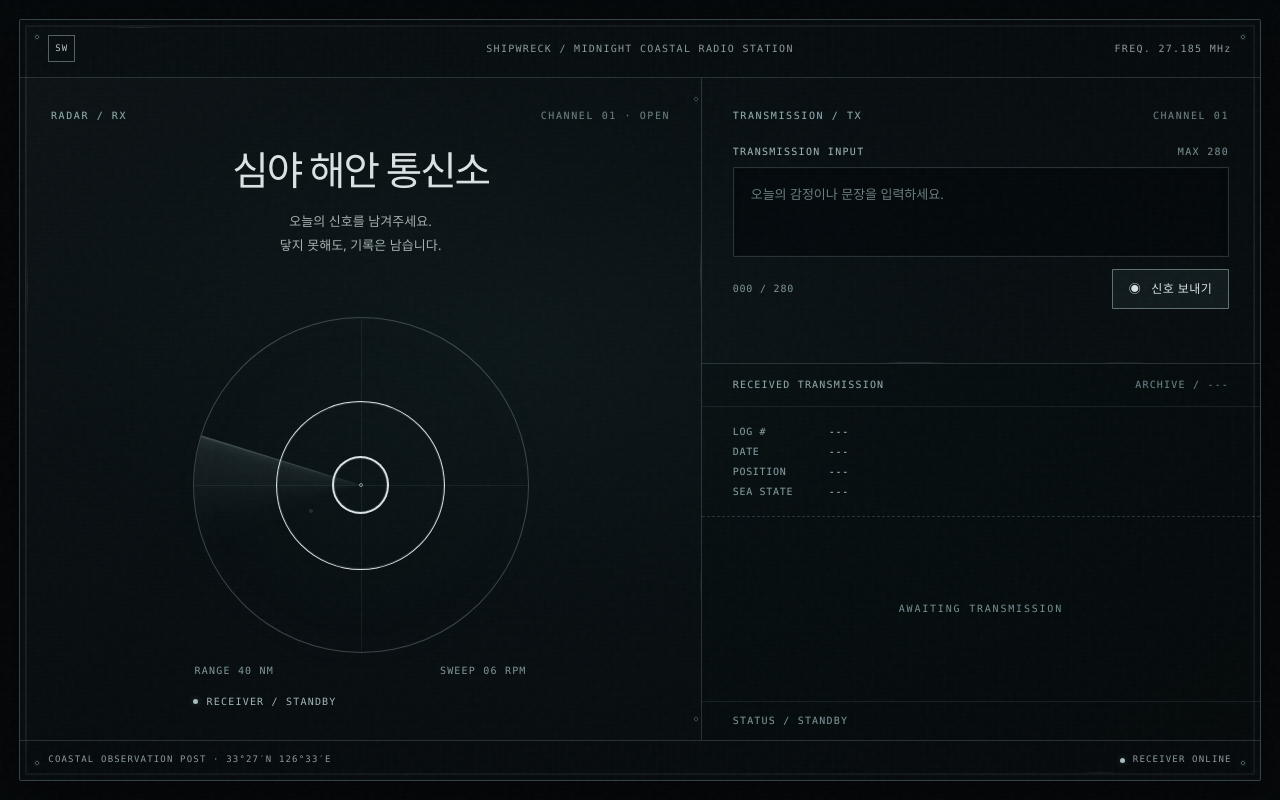
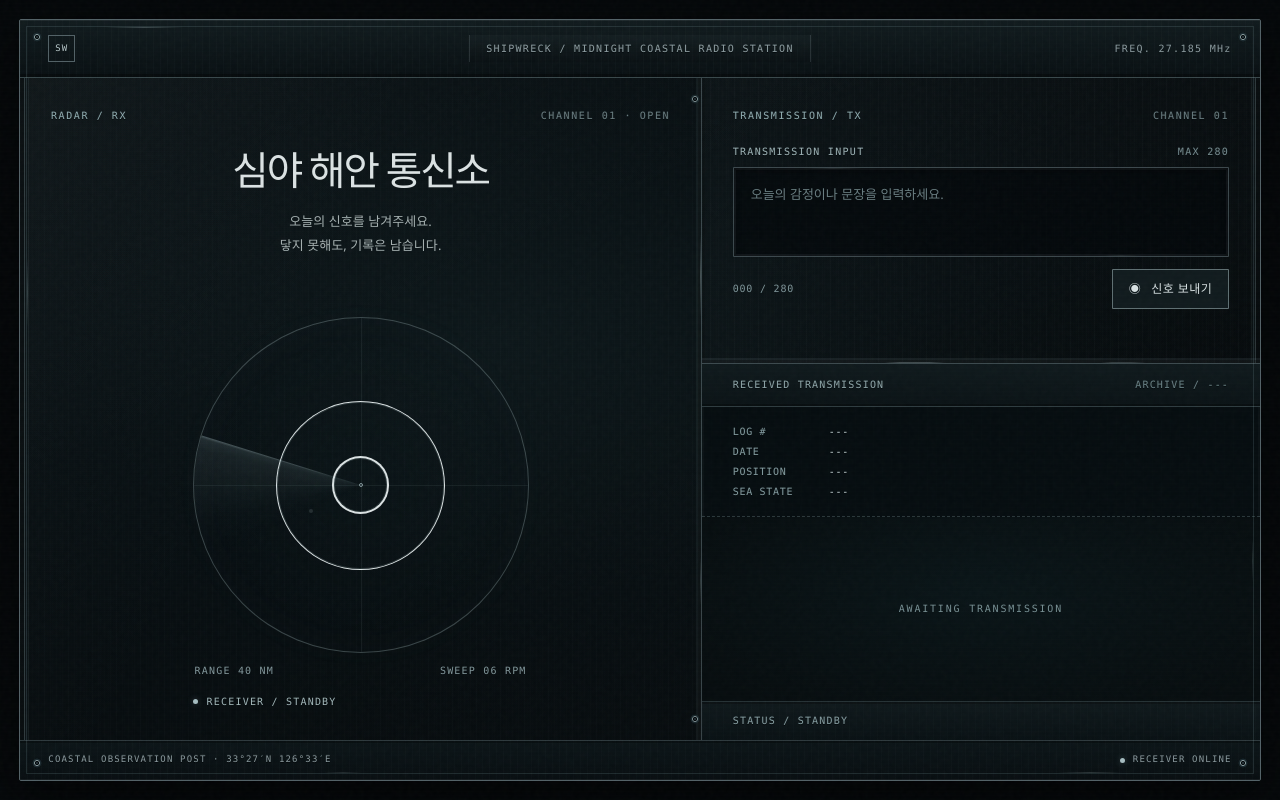
Before and after one commit to overthenebular/shipwreck, a Next.js app: page / in a window 1280 px wide. Built offline with nearby package versions, Linux system fonts and the light colour scheme.

Commit message:
Strengthen worn radar console details

```diff
--- a/app/globals.css
+++ b/app/globals.css
@@ -47,13 +47,13 @@ button, textarea { font: inherit; }
   height: 100%;
   margin: 0 auto;
   overflow: hidden;
-  border: 1px solid #354348;
+  border: 1px solid #536267;
   border-radius: 2px;
   background:
-    repeating-linear-gradient(90deg, rgba(184, 200, 202, .004) 0 1px, transparent 1px 6px),
-    linear-gradient(155deg, rgba(182, 203, 205, .018), transparent 36%, rgba(0, 0, 0, .055)),
+    repeating-linear-gradient(90deg, rgba(184, 200, 202, .012) 0 1px, transparent 1px 6px),
+    linear-gradient(155deg, rgba(182, 203, 205, .035), transparent 36%, rgba(0, 0, 0, .09)),
     radial-gradient(ellipse at 39% 42%, #0d171a 0, #080f12 42%, #060a0c 100%);
-  box-shadow: inset 0 0 0 5px #070c0e, inset 0 0 0 6px rgba(151, 180, 186, .12), 0 15px 50px rgba(0, 0, 0, .55);
+  box-shadow: inset 0 0 0 4px #070c0e, inset 0 0 0 5px rgba(163, 190, 194, .23), inset 0 0 0 8px #0a1114, inset 0 0 0 9px rgba(116, 143, 149, .11), 0 15px 50px rgba(0, 0, 0, .55);
 }
 .equipment-frame::before {
   content: "";
@@ -62,23 +62,25 @@ button, textarea { font: inherit; }
   z-index: 3;
   pointer-events: none;
   background:
-    radial-gradient(circle, #050a0c 0 1px, #63777b 1.2px 1.8px, #152024 2px 3px, transparent 3.5px) left 13px top 13px / 8px 8px no-repeat,
-    radial-gradient(circle, #050a0c 0 1px, #63777b 1.2px 1.8px, #152024 2px 3px, transparent 3.5px) right 13px top 13px / 8px 8px no-repeat,
-    radial-gradient(circle, #050a0c 0 1px, #63777b 1.2px 1.8px, #152024 2px 3px, transparent 3.5px) left 13px bottom 13px / 8px 8px no-repeat,
-    radial-gradient(circle, #050a0c 0 1px, #63777b 1.2px 1.8px, #152024 2px 3px, transparent 3.5px) right 13px bottom 13px / 8px 8px no-repeat;
-  opacity: .7;
+    radial-gradient(circle, #263338 0 1px, #050a0c 1.2px 2px, #899b9e 2.2px 2.8px, #1d2c31 3px 4px, transparent 4.8px) left 12px top 12px / 10px 10px no-repeat,
+    radial-gradient(circle, #263338 0 1px, #050a0c 1.2px 2px, #899b9e 2.2px 2.8px, #1d2c31 3px 4px, transparent 4.8px) right 12px top 12px / 10px 10px no-repeat,
+    radial-gradient(circle, #263338 0 1px, #050a0c 1.2px 2px, #899b9e 2.2px 2.8px, #1d2c31 3px 4px, transparent 4.8px) left 12px bottom 12px / 10px 10px no-repeat,
+    radial-gradient(circle, #263338 0 1px, #050a0c 1.2px 2px, #899b9e 2.2px 2.8px, #1d2c31 3px 4px, transparent 4.8px) right 12px bottom 12px / 10px 10px no-repeat;
+  opacity: .95;
 }
 .equipment-frame::after {
   content: "";
   position: absolute;
   inset: 6px;
   z-index: 3;
-  border: 1px solid rgba(135, 164, 170, .08);
+  border: 1px solid rgba(135, 164, 170, .18);
   pointer-events: none;
   background:
-    linear-gradient(90deg, transparent, rgba(161, 182, 185, .14), transparent) left 78px top 0 / 67px 1px no-repeat,
-    linear-gradient(90deg, transparent, rgba(161, 182, 185, .1), transparent) right 130px bottom 0 / 46px 1px no-repeat,
-    linear-gradient(180deg, transparent, rgba(161, 182, 185, .11), transparent) left 0 top 34% / 1px 54px no-repeat;
+    linear-gradient(90deg, transparent, rgba(161, 182, 185, .3), transparent) left 78px top 0 / 78px 1px no-repeat,
+    linear-gradient(90deg, transparent, rgba(161, 182, 185, .22), transparent) right 130px bottom 0 / 66px 1px no-repeat,
+    linear-gradient(180deg, transparent, rgba(161, 182, 185, .26), transparent) left 0 top 34% / 1px 71px no-repeat,
+    linear-gradient(180deg, transparent, rgba(161, 182, 185, .18), transparent) right 0 bottom 27% / 1px 44px no-repeat,
+    linear-gradient(90deg, transparent, rgba(161, 182, 185, .16), transparent) left 25% bottom 0 / 38px 1px no-repeat;
 }
 .masthead, .station-footer {
   display: grid;
@@ -91,11 +93,19 @@ button, textarea { font: inherit; }
   letter-spacing: .13em;
 }
 .masthead {
-  border-bottom: 1px solid var(--line);
-  background: repeating-linear-gradient(90deg, rgba(173, 193, 197, .009) 0 1px, transparent 1px 7px), rgba(5, 10, 12, .32);
+  border-bottom: 1px solid rgba(155, 181, 185, .29);
+  background: repeating-linear-gradient(90deg, rgba(173, 193, 197, .019) 0 1px, transparent 1px 7px), linear-gradient(#111b1e, #091013);
+  box-shadow: inset 0 1px rgba(197, 215, 217, .08), inset 0 -3px rgba(0, 0, 0, .32);
 }
 .masthead p, .station-footer p { margin: 0; }
-.masthead p:nth-child(2) { white-space: nowrap; }
+.masthead p:nth-child(2) {
+  padding: 7px 16px;
+  border-left: 1px solid rgba(171, 193, 196, .16);
+  border-right: 1px solid rgba(171, 193, 196, .16);
+  background: linear-gradient(180deg, rgba(177, 196, 199, .035), rgba(0, 0, 0, .1));
+  text-shadow: 0 1px #03090b, 0 0 1px rgba(177, 200, 204, .28);
+  white-space: nowrap;
+}
 .brand-mark {
   display: grid;
   place-items: center;
@@ -108,10 +118,12 @@ button, textarea { font: inherit; }
 .frequency { justify-self: end; white-space: nowrap; }
 .station-footer {
   grid-template-columns: 1fr 1fr;
-  border-top: 1px solid var(--line);
+  border-top: 1px solid rgba(155, 181, 185, .26);
   font-size: 9px;
-  background: repeating-linear-gradient(90deg, rgba(173, 193, 197, .008) 0 1px, transparent 1px 7px), rgba(5, 10, 12, .28);
+  background: repeating-linear-gradient(90deg, rgba(173, 193, 197, .016) 0 1px, transparent 1px 7px), linear-gradient(#0c1518, #080e11);
+  box-shadow: inset 0 2px rgba(0, 0, 0, .3), inset 0 -1px rgba(195, 215, 218, .06);
 }
+.station-footer p:first-child { text-shadow: 0 1px #020608, 0 -1px rgba(175, 195, 199, .09); }
 .station-footer p:last-child { display: flex; align-items: center; justify-self: end; gap: 8px; }
 
 .station {
@@ -126,8 +138,9 @@ button, textarea { font: inherit; }
   flex-direction: column;
   align-items: center;
   padding: clamp(20px, 2.4vw, 38px);
-  border-right: 1px solid var(--line);
-  background: linear-gradient(115deg, rgba(172, 195, 199, .012), transparent 42%);
+  border-right: 1px solid rgba(161, 187, 191, .3);
+  background: repeating-linear-gradient(90deg, rgba(169, 190, 193, .006) 0 1px, transparent 1px 8px), linear-gradient(115deg, rgba(172, 195, 199, .025), transparent 42%);
+  box-shadow: inset -3px 0 rgba(0, 0, 0, .28), inset -5px 0 rgba(149, 180, 185, .07);
 }
 .receiver-panel::before {
   content: "";
@@ -135,8 +148,8 @@ button, textarea { font: inherit; }
   inset: 0;
   pointer-events: none;
   background:
-    linear-gradient(180deg, transparent, rgba(162, 183, 188, .16), transparent) right 0 top 27% / 1px 62px no-repeat,
-    linear-gradient(180deg, transparent, rgba(162, 183, 188, .1), transparent) right 0 bottom 22% / 1px 35px no-repeat;
+    linear-gradient(180deg, transparent, rgba(162, 183, 188, .35), transparent) right 0 top 27% / 1px 84px no-repeat,
+    linear-gradient(180deg, transparent, rgba(162, 183, 188, .22), transparent) right 0 bottom 22% / 1px 49px no-repeat;
 }
 .receiver-panel::after {
   content: "";
@@ -144,9 +157,9 @@ button, textarea { font: inherit; }
   inset: 0;
   pointer-events: none;
   background:
-    radial-gradient(circle, #050a0c 0 1px, #687c80 1.3px 2px, #152024 2px 3px, transparent 3.5px) right 1px top 17px / 8px 8px no-repeat,
-    radial-gradient(circle, #050a0c 0 1px, #687c80 1.3px 2px, #152024 2px 3px, transparent 3.5px) right 1px bottom 17px / 8px 8px no-repeat;
-  opacity: .52;
+    radial-gradient(circle, #263338 0 1px, #050a0c 1.2px 2px, #899b9e 2.2px 2.8px, #1d2c31 3px 4px, transparent 4.8px) right 1px top 16px / 10px 10px no-repeat,
+    radial-gradient(circle, #263338 0 1px, #050a0c 1.2px 2px, #899b9e 2.2px 2.8px, #1d2c31 3px 4px, transparent 4.8px) right 1px bottom 16px / 10px 10px no-repeat;
+  opacity: .85;
 }
 .panel-heading {
   display: flex;
@@ -156,7 +169,7 @@ button, textarea { font: inherit; }
   color: #8eaaae;
   font: 10px/1.3 var(--font-geist-mono), monospace;
   letter-spacing: .16em;
-  text-shadow: 0 0 1px rgba(173, 195, 199, .2);
+  text-shadow: 0 1px #03090b, 0 0 1px rgba(173, 195, 199, .35);
 }
 .panel-heading span:last-child { color: #677a7e; text-align: right; }
 .intro { margin-top: clamp(18px, 3.2vh, 42px); text-align: center; }
@@ -221,14 +234,15 @@ h1 { margin: 0; font-size: clamp(29px, 3.1vw, 46px); font-weight: 400; letter-sp
 .status-text { animation: status-appear .24s ease-out both; }
 .status-dot { flex: none; width: 5px; height: 5px; border-radius: 50%; background: #a5bcc0; box-shadow: 0 0 6px rgba(166, 204, 210, .28); }
 
-.transmission-panel { display: grid; grid-template-rows: minmax(225px, 43fr) minmax(0, 57fr); }
+.transmission-panel { display: grid; grid-template-rows: minmax(225px, 43fr) minmax(0, 57fr); box-shadow: inset 3px 0 rgba(0, 0, 0, .18); }
 .input-panel {
   position: relative;
   display: flex;
   flex-direction: column;
   min-height: 0;
   padding: clamp(20px, 2.4vw, 38px);
-  background: repeating-linear-gradient(90deg, rgba(180, 198, 201, .006) 0 1px, transparent 1px 8px);
+  background: repeating-linear-gradient(90deg, rgba(180, 198, 201, .014) 0 1px, transparent 1px 8px), linear-gradient(160deg, rgba(177, 199, 202, .025), rgba(0, 0, 0, .09));
+  box-shadow: inset 0 -3px rgba(0, 0, 0, .26), inset 0 -5px rgba(162, 188, 192, .09);
 }
 .input-panel::after {
   content: "";
@@ -238,11 +252,11 @@ h1 { margin: 0; font-size: clamp(29px, 3.1vw, 46px); font-weight: 400; letter-sp
   bottom: 0;
   height: 1px;
   pointer-events: none;
-  background: linear-gradient(90deg, transparent 0 16%, rgba(169, 189, 193, .14) 20% 28%, transparent 32% 74%, rgba(169, 189, 193, .09) 77% 82%, transparent 86%);
+  background: linear-gradient(90deg, transparent 0 16%, rgba(169, 189, 193, .3) 20% 28%, transparent 32% 74%, rgba(169, 189, 193, .22) 77% 82%, transparent 86%);
 }
 .signal-form { display: flex; flex: 1; flex-direction: column; min-height: 0; margin-top: clamp(18px, 3vh, 35px); }
 .field-heading, .form-row { display: flex; justify-content: space-between; align-items: center; gap: 12px; }
-.field-heading { margin-bottom: 10px; color: #9aafb2; font: 10px var(--font-geist-mono), monospace; letter-spacing: .13em; text-shadow: 0 0 1px rgba(173, 195, 199, .2); }
+.field-heading { margin-bottom: 10px; color: #9aafb2; font: 10px var(--font-geist-mono), monospace; letter-spacing: .13em; text-shadow: 0 1px #03090b, 0 0 1px rgba(173, 195, 199, .32); }
 .field-heading span { color: #73888c; }
 textarea {
   display: block;
@@ -251,11 +265,14 @@ textarea {
   height: clamp(90px, 15vh, 150px);
   resize: none;
   padding: 15px 17px;
-  border: 1px solid rgba(168, 194, 198, .22);
+  border: 1px solid rgba(168, 194, 198, .34);
   border-radius: 1px;
   outline: 0;
-  background: rgba(3, 8, 10, .62);
-  box-shadow: inset 0 1px 6px rgba(0, 0, 0, .28), inset 0 0 0 1px rgba(176, 198, 201, .025);
+  background:
+    linear-gradient(90deg, transparent, rgba(169, 191, 194, .18), transparent) left 16% top 0 / 58px 1px no-repeat,
+    linear-gradient(90deg, transparent, rgba(169, 191, 194, .13), transparent) right 19% bottom 0 / 42px 1px no-repeat,
+    rgba(3, 8, 10, .7);
+  box-shadow: inset 0 2px 7px rgba(0, 0, 0, .42), inset 0 0 0 2px rgba(176, 198, 201, .065);
   color: var(--ink);
   font-size: 13px;
   line-height: 1.7;
@@ -291,8 +308,9 @@ button:disabled { opacity: .58; cursor: wait; }
   grid-template-rows: 43px auto minmax(0, 1fr) 39px;
   min-height: 0;
   overflow: hidden;
-  border-top: 1px solid var(--line);
-  background: repeating-linear-gradient(90deg, rgba(180, 198, 201, .005) 0 1px, transparent 1px 9px), rgba(3, 9, 11, .23);
+  border-top: 1px solid rgba(164, 191, 196, .33);
+  background: repeating-linear-gradient(90deg, rgba(180, 198, 201, .009) 0 1px, transparent 1px 9px), #080f12;
+  box-shadow: inset 0 3px rgba(0, 0, 0, .28), inset 0 0 0 2px rgba(145, 174, 179, .055);
   text-align: left;
 }
 .log-card::before {
@@ -303,7 +321,7 @@ button:disabled { opacity: .58; cursor: wait; }
   width: 95px;
   height: 1px;
   pointer-events: none;
-  background: linear-gradient(90deg, transparent, rgba(171, 194, 198, .14) 26% 35%, transparent 42% 68%, rgba(171, 194, 198, .09) 74%, transparent);
+  background: linear-gradient(90deg, transparent, rgba(171, 194, 198, .3) 26% 35%, transparent 42% 68%, rgba(171, 194, 198, .2) 74%, transparent);
 }
 .log-card > header, .log-card > footer {
   display: flex;
@@ -314,21 +332,22 @@ button:disabled { opacity: .58; cursor: wait; }
   color: #8da4a7;
   font: 10px var(--font-geist-mono), monospace;
   letter-spacing: .12em;
-  text-shadow: 0 0 1px rgba(173, 195, 199, .18);
+  text-shadow: 0 1px #03090b, 0 0 1px rgba(173, 195, 199, .3);
 }
-.log-card > header { border-bottom: 1px solid var(--line-soft); }
+.log-card > header { border-bottom: 1px solid rgba(154, 181, 185, .22); background: linear-gradient(#101a1d, #0b1316); box-shadow: inset 0 -2px rgba(0, 0, 0, .26); }
 .log-card > header span { color: #667e82; }
-.log-card > footer { border-top: 1px solid var(--line-soft); color: #779094; }
+.log-card > footer { border-top: 1px solid rgba(154, 181, 185, .2); color: #849b9f; background: repeating-linear-gradient(90deg, rgba(168, 189, 193, .01) 0 1px, transparent 1px 7px), linear-gradient(#10191c, #091114); box-shadow: inset 0 2px rgba(0, 0, 0, .28); }
 .log-card p { margin: 0; }
 .log-meta {
   display: grid;
   gap: 5px;
   padding: 17px clamp(20px, 2.4vw, 38px);
-  border-bottom: 1px dashed var(--line);
+  border-bottom: 1px dashed rgba(160, 186, 190, .24);
+  background: rgba(4, 11, 13, .4);
   color: #81999d;
   font: 10px/1.5 var(--font-geist-mono), monospace;
   letter-spacing: .07em;
-  text-shadow: 0 0 1px rgba(173, 195, 199, .16);
+  text-shadow: 0 1px #03090b, 0 0 1px rgba(173, 195, 199, .28);
 }
 .log-meta p { display: grid; grid-template-columns: 86px minmax(0, 1fr); gap: 10px; }
 .log-meta span { overflow: hidden; color: #c3d0d1; text-overflow: ellipsis; white-space: nowrap; }
@@ -339,6 +358,7 @@ button:disabled { opacity: .58; cursor: wait; }
   scrollbar-color: #354b50 transparent;
   scrollbar-width: thin;
   padding: 22px clamp(20px, 2.4vw, 38px);
+  background: radial-gradient(ellipse at 50% 40%, #0a1518, #070d0f 90%);
   color: #d0dada;
   font-size: 12px;
   line-height: 1.9;
```
